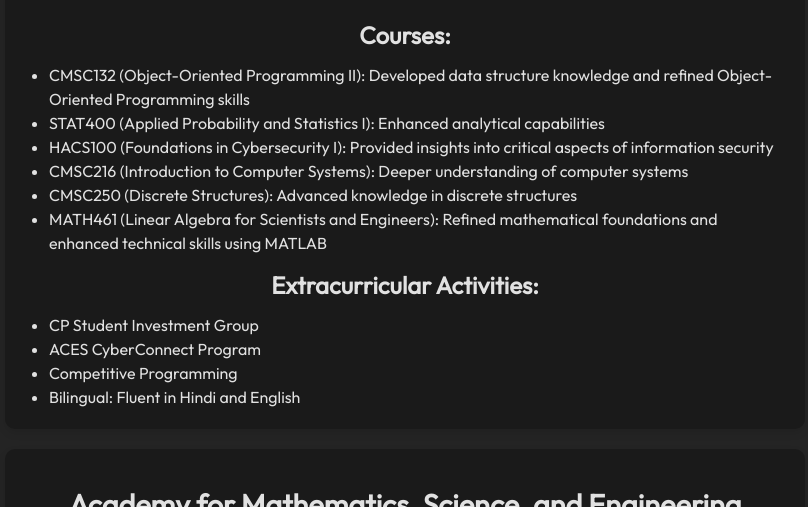
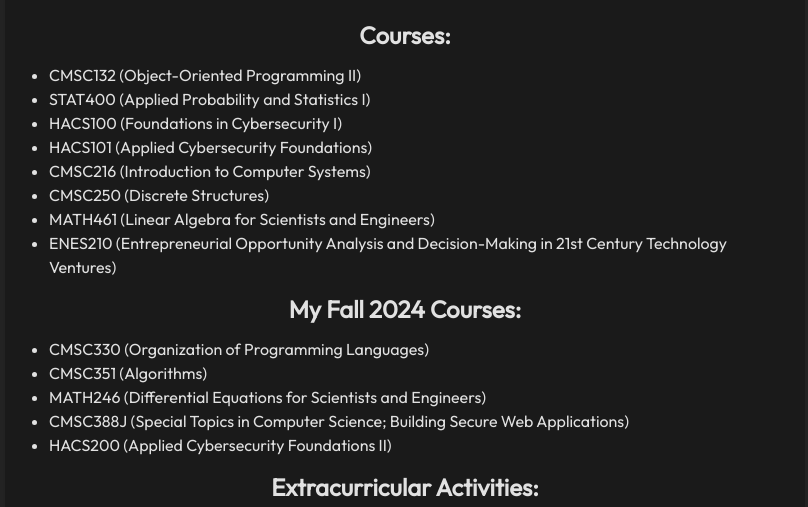
Before and after one commit to aluthra23/personal-website, a React (Vite) app: page /personal-website/education in a window 1280 px wide. Shown: the part 735-1242 px from the top of the page, without its empty margins (235-1043 px from the left). Built offline with nearby package versions, Linux system fonts and the light colour scheme.

Commit message:
classes updated

```diff
--- a/src/components/education/my_schools/Umd.jsx
+++ b/src/components/education/my_schools/Umd.jsx
@@ -15,14 +15,25 @@
       <p className="education-details">Grade: Sophomore</p>
       <p className="education-details">Member of the <a href="https://aces.umd.edu/" target="_blank">Advanced Cybersecurity Experience for Students (ACES)</a> program, which is part of the UMD Honors College system</p>
       <p className="education-details">GPA: 4.0/4.0</p>
+
       <h4 className="education-subtitle">Courses:</h4>
       <ul className="education-courses">
-        <li>CMSC132 (Object-Oriented Programming II): Developed data structure knowledge and refined Object-Oriented Programming skills</li>
-        <li>STAT400 (Applied Probability and Statistics I): Enhanced analytical capabilities</li>
-        <li>HACS100 (Foundations in Cybersecurity I): Provided insights into critical aspects of information security</li>
-        <li>CMSC216 (Introduction to Computer Systems): Deeper understanding of computer systems</li>
-        <li>CMSC250 (Discrete Structures): Advanced knowledge in discrete structures</li>
-        <li>MATH461 (Linear Algebra for Scientists and Engineers): Refined mathematical foundations and enhanced technical skills using MATLAB</li>
+        <li>CMSC132 (Object-Oriented Programming II)</li>
+        <li>STAT400 (Applied Probability and Statistics I)</li>
+        <li>HACS100 (Foundations in Cybersecurity I)</li>
+        <li>HACS101 (Applied Cybersecurity Foundations)</li>
+        <li>CMSC216 (Introduction to Computer Systems)</li>
+        <li>CMSC250 (Discrete Structures)</li>
+        <li>MATH461 (Linear Algebra for Scientists and Engineers)</li>
+        <li>ENES210 (Entrepreneurial Opportunity Analysis and Decision-Making in 21st Century Technology Ventures)</li>
+      </ul>
+      <h4 className="education-subtitle">My Fall 2024 Courses:</h4>
+      <ul className="education-courses">
+        <li>CMSC330 (Organization of Programming Languages)</li>
+        <li>CMSC351 (Algorithms)</li>
+        <li>MATH246 (Differential Equations for Scientists and Engineers)</li>
+        <li>CMSC388J (Special Topics in Computer Science; Building Secure Web Applications)</li>
+        <li>HACS200 (Applied Cybersecurity Foundations II)</li>
       </ul>
       <h4 className="education-subtitle">Extracurricular Activities:</h4>
       <ul className="education-courses">
```
